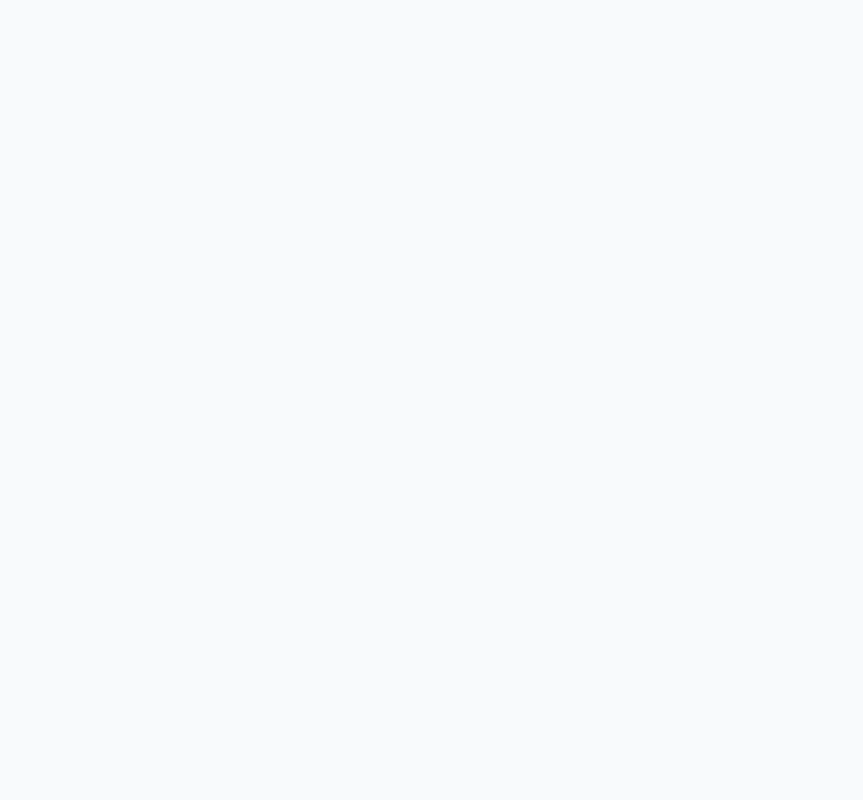
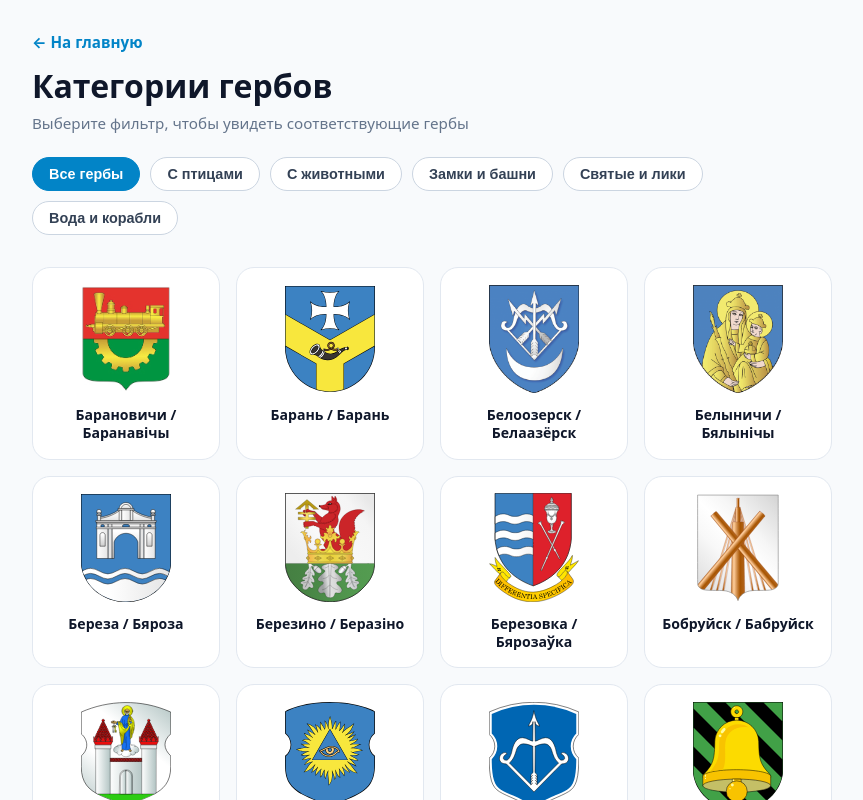
Before and after one commit to masha-masha/Coat-Of-Arms-Game, a React (Vite) app: page /cities-by-category in a window 1280 px wide. Before the commit this address had no page. Shown: the top 800 px of the page, without its empty margins (208-1071 px from the left). Built offline with nearby package versions, Linux system fonts and the light colour scheme.

Commit message:
feat: add categories for coats-of-arms

```diff
--- a/src/App.tsx
+++ b/src/App.tsx
@@ -6,6 +6,7 @@ import HomePage from "./components/HomePage/HomePage";
 import { CoatOfArmsGame } from "./components/CoatOfArmsGame/CoatOfArmsGame";
 import CityList from "./components/CityList/CityList";
 import CityDetail from "./components/CityDetail/CityDetail";
+import CitiesByCategory from "./components/CitiesByCategory/CitiesByCategory";
 
 function App() {
  const sortedCities: ICity[] = useMemo(() => {
@@ -22,6 +23,8 @@ function App() {
     <Route path="/cities" element={<CityList cities={sortedCities} />} />
 
     <Route path="/cities/:id" element={<CityDetail cities={sortedCities} />} />
+
+    <Route path="/cities-by-category" element={<CitiesByCategory  cities={sortedCities}/>} />
    </Routes>
   </div>
  );
--- /dev/null
+++ b/src/components/CitiesByCategory/CitiesByCategory.css
@@ -0,0 +1,136 @@
+.categories-page {
+  min-height: 100vh;
+  padding: 32px 16px;
+  background-color: #f8fafc;
+  display: flex;
+  justify-content: center;
+}
+
+.categories-page__container {
+  width: 100%;
+  max-width: 800px;
+}
+
+.categories-page__header {
+  display: flex;
+  flex-direction: column;
+  align-items: flex-start;
+  margin-bottom: 24px;
+}
+
+.categories-page__back-btn {
+  color: #0284c7;
+  text-decoration: none;
+  font-weight: 700;
+  font-size: 0.95rem;
+  margin-bottom: 12px;
+}
+
+.categories-page__title {
+  font-size: clamp(1.5rem, 4vw, 2rem);
+  font-weight: 800;
+  color: #0f172a;
+  margin: 0 0 6px 0;
+}
+
+.categories-page__subtitle {
+  color: #64748b;
+  margin: 0;
+  font-size: 0.95rem;
+}
+
+/* Фильтры (горизонтальный скролл на мобилках) */
+.categories-page__filters {
+  display: flex;
+  flex-wrap: wrap;
+  gap: 10px;
+  margin-bottom: 32px;
+}
+
+.categories-page__filter-btn {
+  background: #ffffff;
+  border: 1px solid #cbd5e1;
+  border-radius: 100px;
+  padding: 8px 16px;
+  font-size: 0.9rem;
+  font-weight: 600;
+  color: #334155;
+  cursor: pointer;
+  display: inline-flex;
+  align-items: center;
+  gap: 6px;
+  transition: all 0.2s ease;
+}
+
+.categories-page__filter-btn:hover {
+  border-color: #0284c7;
+  color: #0284c7;
+  background: #f0f9ff;
+}
+
+.categories-page__filter-btn_active {
+  background: #0284c7;
+  border-color: #0284c7;
+  color: #ffffff;
+}
+
+.categories-page__filter-btn_active:hover {
+  background: #0369a1;
+  color: #ffffff;
+}
+
+/* Адаптивная сетка гербов */
+.categories-page__grid {
+  display: grid;
+  grid-template-columns: repeat(auto-fill, minmax(150px, 1fr));
+  gap: 16px;
+}
+
+.categories-page__card {
+  background: #ffffff;
+  border: 1px solid #e2e8f0;
+  border-radius: 18px;
+  padding: 16px 12px;
+  display: flex;
+  flex-direction: column;
+  align-items: center;
+  text-decoration: none;
+  color: #0f172a;
+  transition: all 0.2s ease;
+}
+
+.categories-page__card:hover {
+  border-color: #0284c7;
+  transform: translateY(-3px);
+  box-shadow: 0 10px 20px rgba(2, 132, 199, 0.08);
+}
+
+.categories-page__image-wrapper {
+  width: 90px;
+  height: 110px;
+  display: flex;
+  align-items: center;
+  justify-content: center;
+  margin-bottom: 12px;
+}
+
+.categories-page__image {
+  max-width: 100%;
+  max-height: 100%;
+  object-fit: contain;
+}
+
+.categories-page__card-title {
+  font-size: 0.88rem;
+  font-weight: 600;
+  text-align: center;
+  line-height: 1.3;
+}
+
+.categories-page__empty {
+  grid-column: 1 / -1;
+  text-align: center;
+  padding: 40px;
+  color: #94a3b8;
+  font-weight: 600;
+}
--- /dev/null
+++ b/src/components/CitiesByCategory/CitiesByCategory.tsx
@@ -0,0 +1,77 @@
+import React, { useState, useMemo } from "react";
+import "./CitiesByCategory.css";
+import { Link } from "react-router-dom";
+import { categoriesList } from "../../data/categories";
+
+import { type ICity } from "../../types";
+
+interface CityListProps {
+  cities: ICity[];
+}
+
+const CitiesByCategory: React.FC<CityListProps> = ({cities}) => {
+ const [activeCategory, setActiveCategory] = useState<string>("all");
+
+ const filteredCities = useMemo(() => {
+  if (activeCategory === "all") {
+   return cities;
+  }
+  return cities.filter((city) => city.categories?.includes(activeCategory));
+ }, [activeCategory, cities]);
+
+ return (
+  <section className="categories-page">
+   <div className="categories-page__container">
+    <div className="categories-page__header">
+     <Link to="/" className="categories-page__back-btn">
+      ← На главную
+     </Link>
+     <h1 className="categories-page__title">Категории гербов</h1>
+     <p className="categories-page__subtitle">
+      Выберите фильтр, чтобы увидеть соответствующие гербы
+     </p>
+    </div>
+    <div className="categories-page__filters">
+     {categoriesList.map((cat) => (
+      <button
+       key={cat.id}
+       className={`categories-page__filter-btn ${
+        activeCategory === cat.id ? "categories-page__filter-btn_active" : ""
+       }`}
+       onClick={() => setActiveCategory(cat.id)}
+      >
+       <span>{cat.title}</span>
+      </button>
+     ))}
+    </div>
+
+    <div className="categories-page__grid">
+     {filteredCities.length > 0 ? (
+      filteredCities.map((city) => (
+       <Link
+        key={city.id}
+        to={`/cities/${city.id}`}
+        className="categories-page__card"
+       >
+        <div className="categories-page__image-wrapper">
+         <img
+          src={city.coatOfArmsUrl}
+          alt={`Герб ${city.name}`}
+          className="categories-page__image"
+         />
+        </div>
+        <span className="categories-page__card-title">{city.name}</span>
+       </Link>
+      ))
+     ) : (
+      <div className="categories-page__empty">
+       В этой категории пока нет гербов :(
+      </div>
+     )}
+    </div>
+   </div>
+  </section>
+ );
+};
+
+export default CitiesByCategory;
--- a/src/components/CityDetail/CityDetail.tsx
+++ b/src/components/CityDetail/CityDetail.tsx
@@ -1,6 +1,7 @@
 import "./CityDetail.css";
-import { useParams, Link } from 'react-router-dom';
-import { type ICity } from '../../types';
+import { useParams, Link } from "react-router-dom";
+import { type ICity } from "../../types";
+import { useNavigate } from "react-router-dom";
 
 interface CityDetailProps {
  cities: ICity[];
@@ -9,6 +10,7 @@ interface CityDetailProps {
 const CityDetail: React.FC<CityDetailProps> = ({ cities }) => {
  const { id } = useParams<{ id: string }>();
  const cityId = Number(id);
+ const navigate = useNavigate();
 
  const currentIndex = cities.findIndex((c) => c.id === cityId);
  const currentCity = cities[currentIndex];
@@ -23,13 +25,13 @@ const CityDetail: React.FC<CityDetailProps> = ({ cities }) => {
  }
 
  const prevCity = currentIndex > 0 ? cities[currentIndex - 1] : null;
-  const nextCity = currentIndex < cities.length - 1 ? cities[currentIndex + 1] : null;
+ const nextCity =
+  currentIndex < cities.length - 1 ? cities[currentIndex + 1] : null;
 
  return (
   <section className="city-detail">
    <div className="city-detail__container">
     <div className="city-detail__card">
-
      <div className="city-detail__image-wrapper">
       <img
        src={currentCity.coatOfArmsUrl}
@@ -42,7 +44,10 @@ const CityDetail: React.FC<CityDetailProps> = ({ cities }) => {
 
      <div className="city-detail__nav">
       {prevCity ? (
-              <Link to={`/cities/${prevCity.id}`} className="city-detail__btn city-detail__btn_nav">
+       <Link
+        to={`/cities/${prevCity.id}`}
+        className="city-detail__btn city-detail__btn_nav"
+       >
         ← Предыдущий
        </Link>
       ) : (
@@ -50,13 +55,18 @@ const CityDetail: React.FC<CityDetailProps> = ({ cities }) => {
         ← Предыдущий
        </button>
       )}
-
-            <Link to="/" className="city-detail__btn city-detail__btn_home">
-              На главную
-            </Link>
+      <button
+       className="city-detail__btn city-detail__btn_home"
+       onClick={() => navigate(-1)}
+      >
+       ← Назад
+      </button>
 
       {nextCity ? (
-              <Link to={`/cities/${nextCity.id}`} className="city-detail__btn city-detail__btn_nav">
+       <Link
+        to={`/cities/${nextCity.id}`}
+        className="city-detail__btn city-detail__btn_nav"
+       >
         Следующий →
        </Link>
       ) : (
@@ -65,11 +75,10 @@ const CityDetail: React.FC<CityDetailProps> = ({ cities }) => {
        </button>
       )}
      </div>
-
     </div>
    </div>
   </section>
  );
-}
+};
 
-export default CityDetail
+export default CityDetail;
--- a/src/components/HomePage/HomePage.tsx
+++ b/src/components/HomePage/HomePage.tsx
@@ -9,10 +9,13 @@ const HomePage = () => {
 
     <div className="home__actions">
      <Link to="/quiz" className="home__button home__button_primary">
-      Угадать город
+      Угадать город по гербу
      </Link>
      <Link to="/cities" className="home__button home__button_secondary">
-      Посмотреть города
+      Посмотреть все гербы
+     </Link>
+     <Link to="/cities-by-category" className="home__button home__button_secondary">
+      Посмотреть гербы по категориям
      </Link>
     </div>
    </div>
--- /dev/null
+++ b/src/data/categories.ts
@@ -0,0 +1,11 @@
+import { type ICategory } from "../types";
+
+
+export const categoriesList: ICategory[] = [
+  { id: 'all', title: 'Все гербы' },
+  { id: 'birds', title: 'С птицами' },
+  { id: 'animals', title: 'С животными' },
+  { id: 'architecture', title: 'Замки и башни'},
+  { id: 'saints', title: 'Святые и лики' },
+  { id: 'water', title: 'Вода и корабли' },
+];
--- a/src/data/cities.ts
+++ b/src/data/cities.ts
@@ -97,6 +97,7 @@ export const citiesData: ICity[] = [
     name: 'Мозырь / Мазыр',
     coatOfArmsUrl: '/coats-of-arms/Mozyr.svg',
     aliases: ['мозырь', 'мазыр', 'mozyr', 'mazyr'],
+    categories: ["birds"],
   },
   {
     id: 17,
@@ -157,6 +158,7 @@ export const citiesData: ICity[] = [
     name: 'Несвиж / Нясвіж',
     coatOfArmsUrl: '/coats-of-arms/Nesvizh.svg',
     aliases: ['несвиж', 'нясвіж', 'nesvizh', 'niasvizh'],
+    categories: ["birds"],
   },
   {
     id: 27,
@@ -254,12 +256,14 @@ export const citiesData: ICity[] = [
     name: 'Березино / Беразіно',
     coatOfArmsUrl: '/coats-of-arms/Berezino.svg',
     aliases: ['березино', 'беразіно', 'berezino', 'bierazino'],
+    categories: ["animals"],
   },
   {
     id: 43,
     name: 'Любань / Любань',
     coatOfArmsUrl: '/coats-of-arms/Lyuban.svg',
     aliases: ['любань', 'lyuban'],
+    categories: ["birds"],
   },
   {
     id: 44,
@@ -338,18 +342,21 @@ export const citiesData: ICity[] = [
     name: 'Столин / Столін',
     coatOfArmsUrl: '/coats-of-arms/Stolin.svg',
     aliases: ['столин', 'столін', 'stolin'],
+    categories: ["birds"],
   },
   {
     id: 57,
     name: 'Ганцевичи / Ганцавічы',
     coatOfArmsUrl: '/coats-of-arms/Gantsevichi.svg',
     aliases: ['ганцевичи', 'ганцавічы', 'gantsevichi', 'hancavichy'],
+    categories: ["birds"],
   },
   {
     id: 58,
     name: 'Дрогичин / Драгічын',
     coatOfArmsUrl: '/coats-of-arms/Drogichin.svg',
     aliases: ['дрогичин', 'драгічын', 'drogichin', 'drahichyn'],
+    categories: ["birds"],
   },
   {
     id: 59,
@@ -422,6 +429,7 @@ export const citiesData: ICity[] = [
     name: 'Миоры / Міёры',
     coatOfArmsUrl: '/coats-of-arms/Miori.svg',
     aliases: ['миоры', 'міёры', 'мёры', 'miori', 'miory'],
+    categories: ["birds"],
   },
   {
     id: 71,
--- a/src/types.ts
+++ b/src/types.ts
@@ -3,4 +3,10 @@ export interface ICity {
   name: string;
   coatOfArmsUrl: string;
   aliases: string[];
+  categories?: string[];
 }
+
+export interface ICategory {
+  id: string;
+  title: string;
+}
```
Lines whose indentation alone changed are shown as unchanged.
